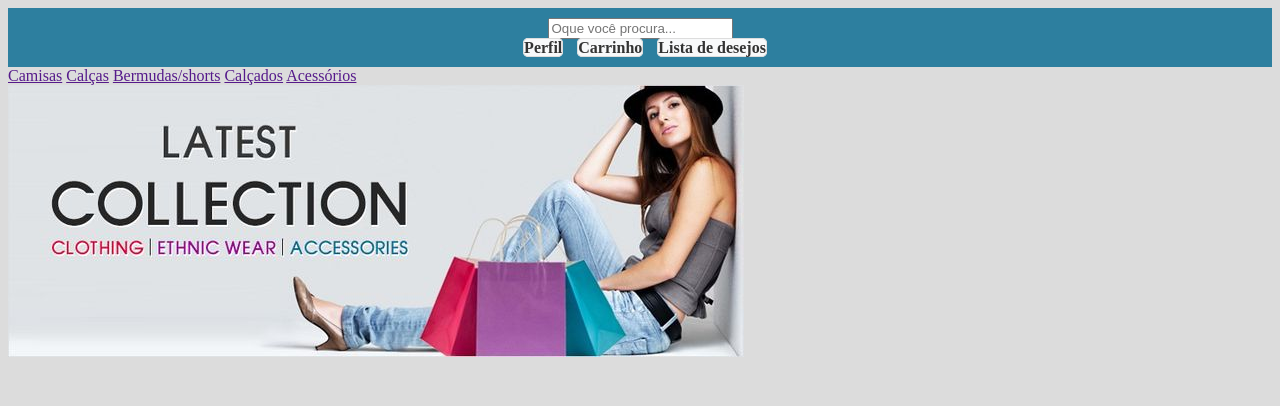
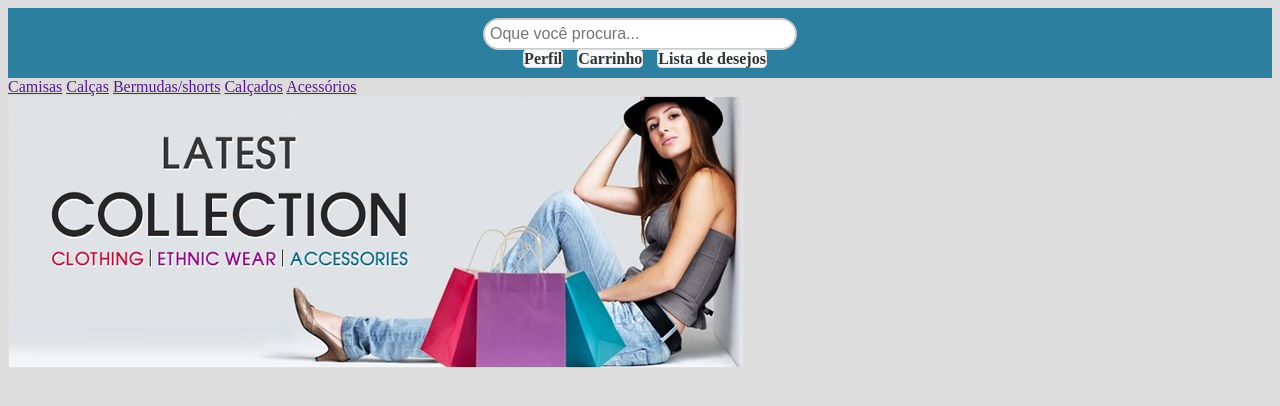
Before and after one commit to Gabr1elsm/Loja, a plain HTML site: page index.html in a window 1280 px wide. Drawn offline with Linux system fonts and the light colour scheme.

Commit message:
Add pesquisa css

```diff
--- a/CSS/style.css
+++ b/CSS/style.css
@@ -30,3 +30,17 @@ body{
     color: #fff;
     border-color: #007bff;
 }
+
+#pesquisa input{
+    padding: 5px;
+    width: 300px;
+    outline: none;
+    border: 2px solid #ccc;
+    border-radius: 20px;
+    font-size: 16px;
+    transition: border-color 0.3s ease;
+}
+
+#pesquisa input:focus{
+    border-color: #007bff;
+}
```
